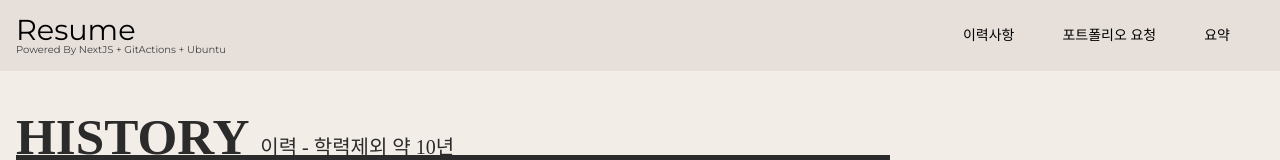
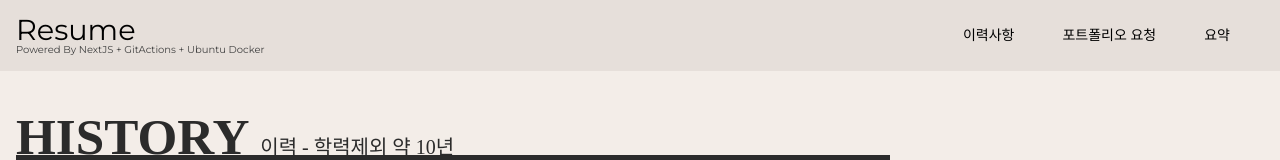
Before and after one commit to work-ethanhuh/next-js-test, a Next.js app: page / in a window 1280 px wide. Shown: the top 160 px of the page. Built offline with nearby package versions, Linux system fonts and the light colour scheme; a small style sheet from the web is missing; a web font is replaced by a local one.

Commit message:
- 문구 수정

```diff
--- a/app/components/Header.tsx
+++ b/app/components/Header.tsx
@@ -30,7 +30,9 @@ const Header: FC<Props> = ({ onPathData }) => {
             <div className="header__inner">
                 <div className="header__logo">
                     <h1>
-                        <span onClick={() => pathData('/')} style={{ cursor: 'pointer'}}>Resume<em>Powered By NextJS + GitActions + Ubuntu</em></span>
+                        <span onClick={() => pathData('/')} style={{ cursor: 'pointer'}}>
+                            Resume<em>Powered By NextJS + GitActions + Ubuntu Docker</em>
+                        </span>
                     </h1>
                 </div>
                 <nav
```
Also changed, not shown: app/page.tsx (line endings or trailing spaces).
